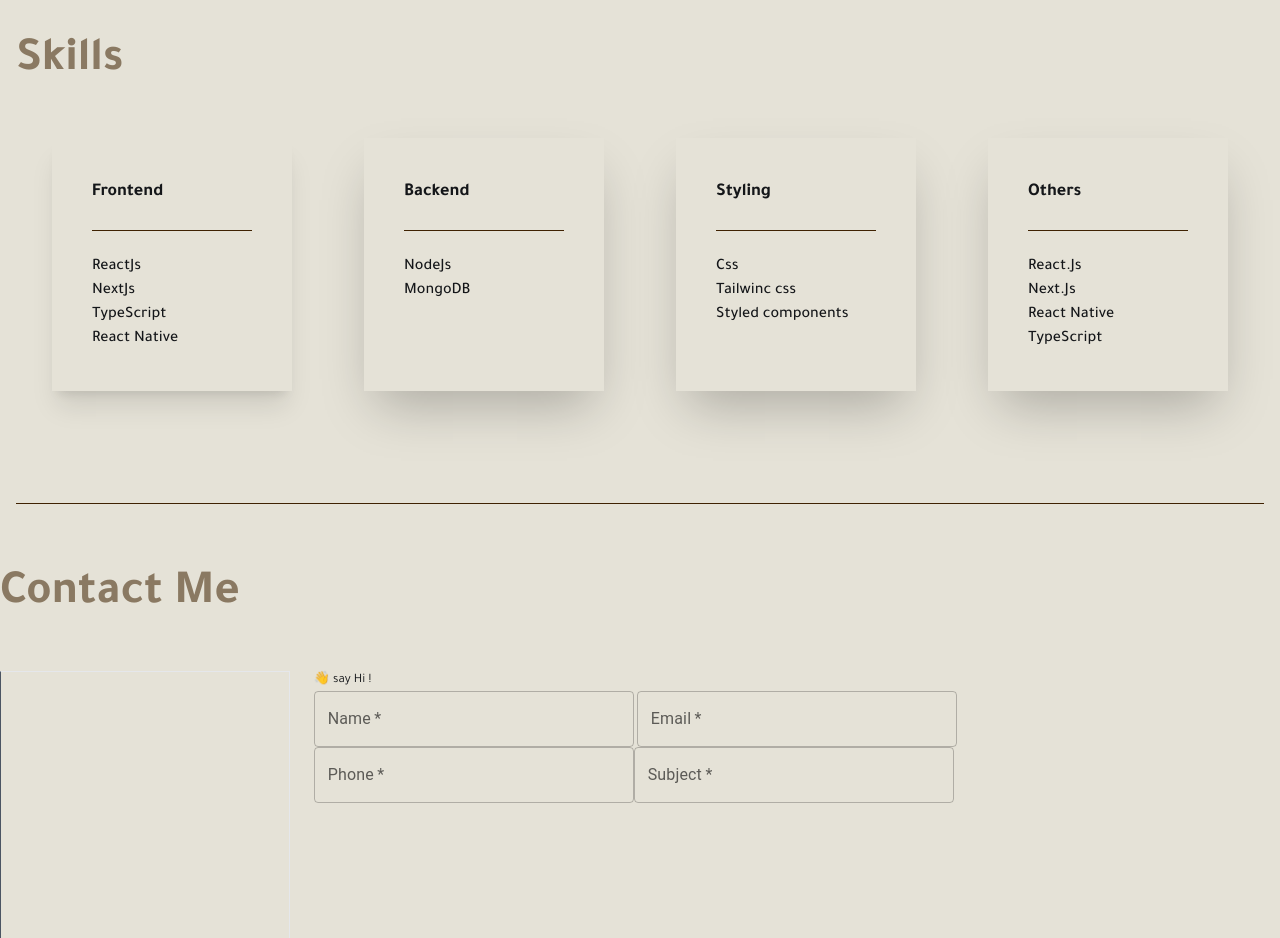
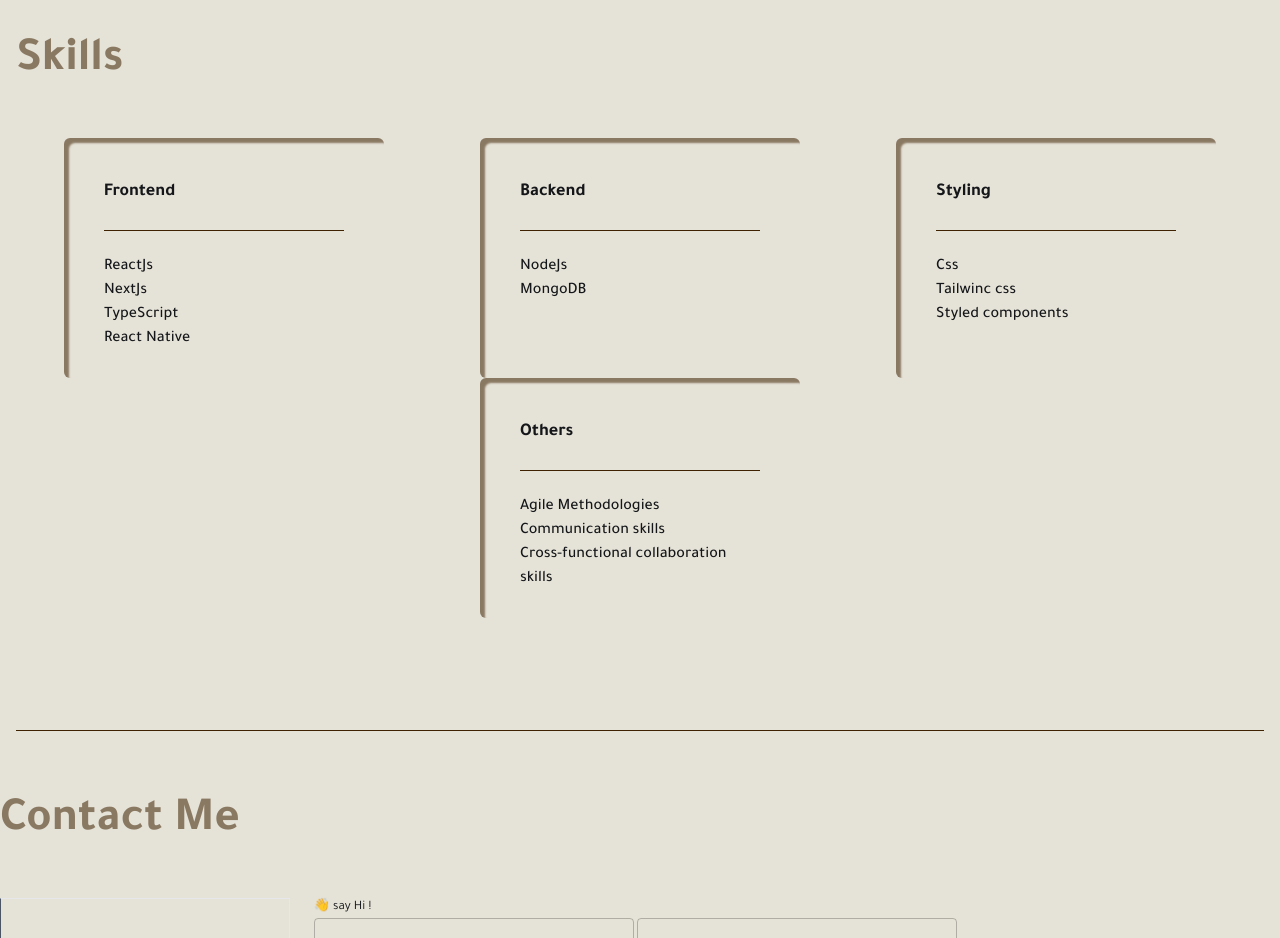
Before and after one commit to Bedinah/ppservices, a Next.js app: page / in a window 1280 px wide. Shown: the part 2300-3238 px from the top of the page. Built offline with nearby package versions, Linux system fonts and the light colour scheme.

Commit message:
fix skills feature

```diff
--- a/app/page.tsx
+++ b/app/page.tsx
@@ -2,7 +2,7 @@ import AboutMe from "@/pages/pages/about";
 import ContactMe from "@/pages/pages/contactus";
 import LandingPage from "@/pages/pages/landing";
 import Projects from "@/pages/pages/projects";
-import Experience from "@/pages/pages/skills";
+import SkillsExperience from "@/pages/pages/skills";
 
 export default function Home() {
   return (
@@ -11,7 +11,7 @@ export default function Home() {
         <LandingPage />
         <AboutMe />
         <Projects />
-        <Experience />
+        <SkillsExperience />
         <ContactMe />
       </main>
     </>
--- a/pages/pages/education.tsx
+++ b/pages/pages/education.tsx
@@ -1,11 +1,29 @@
 import React from 'react'
 
 const Education = () => {
+  const experiences = [
+    {
+      years: "2023-present",
+      role: " Frontend Developer",
+      company: "Samphone",
+    },
+    {
+      years: "2022-2023",
+      role: " Frontend Developer",
+      company: "Umurava ltd",
+    },
+    {
+      years: "2019-2019",
+      role: "Frontend Developer",
+      company: "lllllll",
+    },
+  ];
+
   return (
     <div>
-     Hello this is education
+      Hello this is education
     </div>
   )
 }
 
-export default Education ;
+export default Education;
--- a/pages/pages/skills.tsx
+++ b/pages/pages/skills.tsx
@@ -1,25 +1,33 @@
 import { Divider } from "antd";
-import { FaReact } from "react-icons/fa";
 
-const experiences = [
+const skill = [
   {
-    years: "2023-present",
-    role: " Frontend Developer",
-    company: "Samphone",
+    title: "Frontend",
+    skill1: "ReactJs",
+    skill2: "NextJs",
+    skill3: "TypeScript",
+    skill4: "React Native",
   },
   {
-    years: "2022-2023",
-    role: " Frontend Developer",
-    company: "Umurava ltd",
+    title: "Backend",
+    skill1: "NodeJs",
+    skill2: "MongoDB",
   },
   {
-    years: "2019-2019",
-    role: "Frontend Developer",
-    company: "lllllll",
+    title: "Styling",
+    skill1: "Css",
+    skill2: "Tailwinc css",
+    skill3: "Styled components",
+  },
+  {
+    title: "Others",
+    skill1: "Agile Methodologies",
+    skill2: "Communication skills",
+    skill3: "Cross-functional collaboration skills",
   },
 ];
 
-const Experience = () => {
+const SkillsExperience = () => {
   return (
     <div className="h-full w-full p-4 2xl:p-0">
       <div className="container mx-auto">
@@ -29,47 +37,24 @@ const Experience = () => {
           </div>
         </div>
         <div className=" flex flex-wrap justify-around ">
-          <div className="w-[15rem] shadow-xl p-10">
-            <h1 className="text-lg font-semibold">Frontend</h1>
-            <Divider style={{ borderColor: "#3f2202" }} />
-            <ul className="text-base font-medium">
-              <li>ReactJs</li>
-              <li>NextJs</li>
-              <li>TypeScript</li>
-              <li>React Native</li>
-            </ul>
-          </div>
-          <div className="w-[15rem] shadow-2xl p-10">
-            <h1 className="text-lg font-semibold">Backend</h1>
-            <Divider style={{ borderColor: "#3f2202" }} />
-            <ul className="text-base font-medium">
-              <li>NodeJs</li>
-              <li>MongoDB</li>
-            </ul>
-          </div>
-          <div className="w-[15rem] shadow-2xl p-10">
-            <h1 className="text-lg font-semibold">Styling</h1>
-            <Divider style={{ borderColor: "#3f2202" }} />
-            <ul className="text-base font-medium">
-              <li>Css</li>
-              <li>Tailwinc css</li>
-              <li>Styled components</li>
-            </ul>
-          </div>
-          <div className="w-[15rem] shadow-2xl p-10">
-            <h1 className="text-lg font-semibold">Others</h1>
-            <Divider style={{ borderColor: "#3f2202" }} />
-            <ul className="text-base font-medium">
-              <li>React.Js</li>
-              <li>Next.Js</li>
-              <li>React Native</li>
-              <li>TypeScript</li>
-            </ul>
-          </div>
+          {skill?.map((data, index) => (
+            <>
+              <div className="w-[20rem] h-[15rem] rounded-md p-10" style={{ backgroundColor: '#e5e2d7', boxShadow: '5px 5px 2px #8a7962 inset' }}>
+                <h1 className="text-lg font-semibold">{data?.title}</h1>
+                <Divider style={{ borderColor: "#3f2202" }} />
+                <ul className="text-base font-medium">
+                  <li>{data?.skill1}</li>
+                  <li>{data?.skill2}</li>
+                  <li>{data?.skill3}</li>
+                  <li>{data?.skill4}</li>
+                </ul>
+              </div>
+            </>
+          ))}
         </div>
         <div className="w-full h-[.5px] bg-[#3f2202] mt-28"></div>
       </div>
     </div>
   );
 };
-export default Experience;
+export default SkillsExperience;
```
